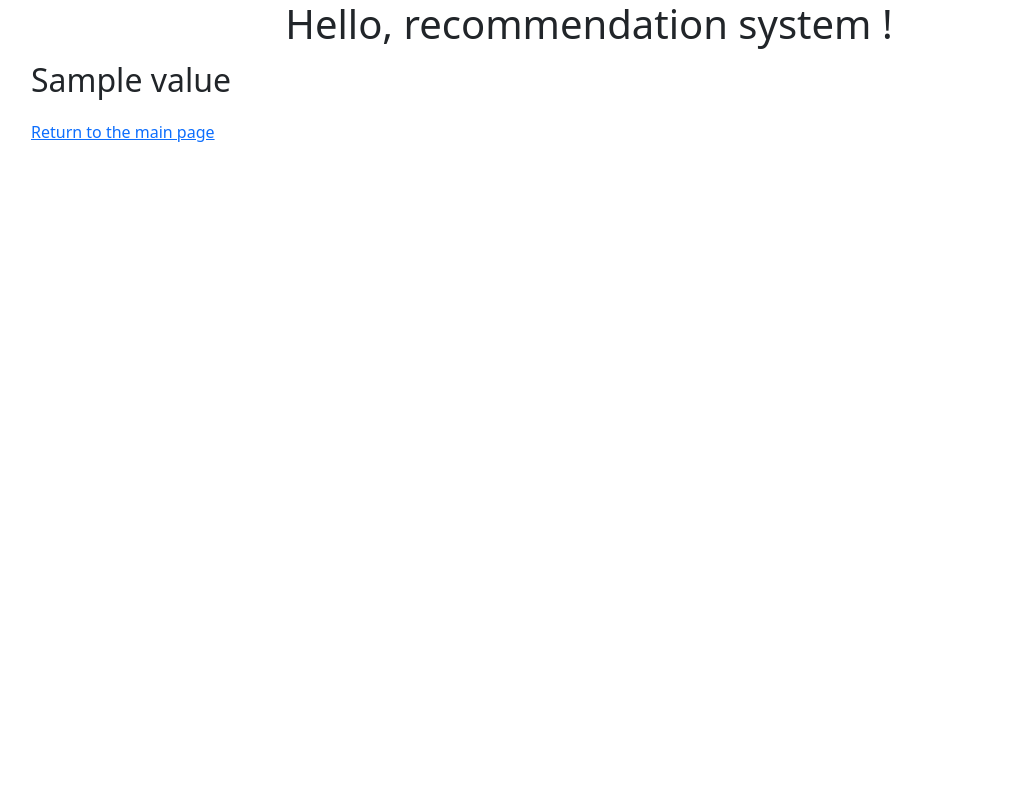
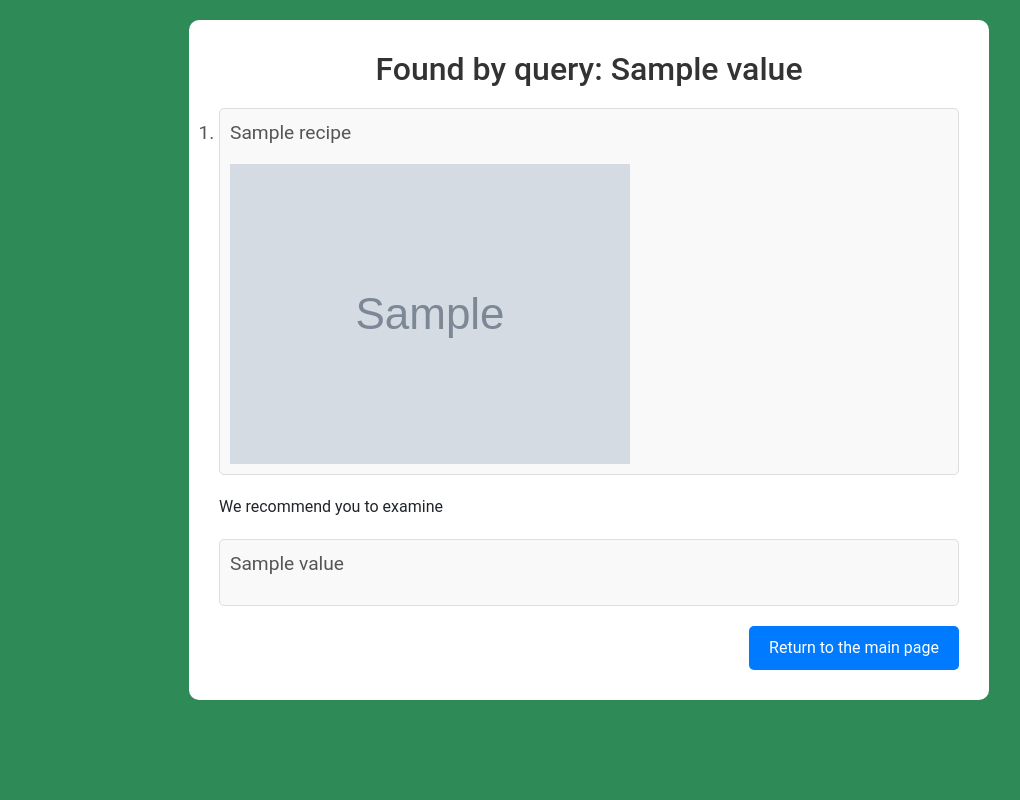
Before and after one commit to makspedos/DishMatch-Dish-Recommender, a Flask app: template culinary/templates/html/index.html in a window 1280 px wide. Shown: the whole page, without its empty margins (51-1071 px from the left). Run offline with Flask 3, Linux system fonts and the light colour scheme; the template is opened without the code that fills it: most values are stand-ins (such as "Sample title", 1, 10 or a date in 2020); grey boxes marked "Sample" are stand-in pictures.

Commit message:
Commit to change styles and add api logic that extracts recipes from spoonacular

```diff
--- a/app.py
+++ b/app.py
@@ -1,5 +1,7 @@
 from flask import Flask, render_template, request
 from culinary.culinary import culinary_bp
+
+
 
 def create_app():
     app = Flask(__name__)
--- a/culinary/templates/html/base.html
+++ b/culinary/templates/html/base.html
@@ -7,10 +7,13 @@
     <link href="{{ url_for('static', filename='styles.css')}}" rel="stylesheet" type="text/css" >
 </head>
 <body>
-<div class="container">
-    {% block content %}
-    {% endblock %}
+<div class="main-page">
+    <div class="container">
+        {% block content %}
+        {% endblock %}
 </div>
+</div>
+
 <script src="https://cdn.jsdelivr.net/npm/bootstrap@5.3.3/dist/js/bootstrap.bundle.min.js" integrity="sha384-YvpcrYf0tY3lHB60NNkmXc5s9fDVZLESaAA55NDzOxhy9GkcIdslK1eN7N6jIeHz" crossorigin="anonymous"></script>
 </body>
 </html>
--- a/culinary/templates/html/index.html
+++ b/culinary/templates/html/index.html
@@ -1,14 +1,29 @@
 {% extends 'html/base.html' %}
 {% block content %}
-    <h1 class="text-center">Hello, recommendation system ! </h1>
     {% if value %}
-        <p class="value">{{ value }}</p>
-        <a href="{{ url_for('culinary.form_find')}}">Return to the main page</a>
+        <div class="caption-query">
+            <h1 class="text-center">Found by query: {{ value }}</h1>
+        </div>
+        <div>
+            <ol>
+                {% for recipe in recipes %}
+                <li class="result-li">
+                    <p class="value">{{ recipe.title }}</p>
+                    <img src="{{ recipe.image }}" alt="{{ recipe.title }}" class="recipe-image">
+                </li>
+            {% endfor %}
+            </ol>
+            <p class="value">We recommend you to examine</p>
+            <ol class="recommend-ol">
+                <li class="result-li"><p class="value">{{ value }}</p></li>
+            </ol>
+            <a class="button" href="{{ url_for('culinary.form_find')}}">Return to the main page</a>
+        </div>
     {% else %}
+    <h1 class="text-center">Find available recipes </h1>
     <form method="get">
         <div class="form-group">
             <label for="search-value">Enter item to find</label>
-
             <input class="form-control" type="text" name="search-value" placeholder="Enter there">
             <button class="btn btn-primary" type="submit">Find</button>
         </div>
--- a/static/styles.css
+++ b/static/styles.css
@@ -1,18 +1,110 @@
-p.value{
-    font-size: 32px;
+/* Загальні стилі для всього документа */
+html, body {
+    height: 100%;
+    margin: 0;
+    padding: 0;
+    font-family: "Roboto", "Lucida Grande", "DejaVu Sans", "Bitstream Vera Sans", Verdana, Arial, sans-serif;
+    background-color: #f0f8ff; /* Легкий фон */
 }
 
-.form-group{
+/* Головний контейнер сторінки */
+.main-page {
+    background-color: #2e8b57; /* Глибокий зелений фон */
+    min-height: 100%;
     display: flex;
     justify-content: center;
-    gap: 10px;
-    margin-top: 350px;
+    align-items: baseline;
+    padding: 20px;
+}
 
+/* Основний контент */
+.container {
+    background: #ffffff; /* Білий фон */
+    border-radius: 10px; /* Згладжені кути */
+    padding: 30px;
+    max-width: 800px;
+    width: 100%;
 }
+
+/* Центрування тексту */
+.text-center {
+    text-align: center;
+    margin-bottom: 20px;
+}
+
+/* Поле вводу */
 input.form-control {
-    width: 80%;
+    width: 100%;
+    max-width: 500px;
+    padding: 10px;
+    border: 2px solid #ccc;
+    border-radius: 5px;
+    font-size: 1rem;
+    margin-bottom: 20px;
 }
+
+/* Мітки */
 label {
-    font-size: 1.2rem;  /* Розмір шрифта для мітки */
-    margin-bottom: 10px;  /* Відступ між міткою та полем вводу */
+    font-size: 1.2rem;
+    margin-bottom: 10px;
+    color: #333;
 }
+
+/* Кнопка пошуку */
+button.btn-primary {
+    background-color: #007bff;
+    border: none;
+    padding: 10px 20px;
+    font-size: 1rem;
+    border-radius: 5px;
+    transition: background-color 0.3s ease;
+}
+
+button.btn-primary:hover {
+    background-color: #0056b3;
+}
+
+/* Результати */
+ol {
+    padding: 0;
+    margin: 20px 0;
+}
+
+ol.recommend-ol{
+    list-style: none;
+}
+li.result-li {
+    font-size: 1.2rem;
+    color: #555;
+    padding: 10px;
+    background-color: #f9f9f9;
+    border-radius: 5px;
+    margin-bottom: 10px;
+    border: 1px solid #ddd;
+}
+
+
+/* Кнопка "Return to the main page" */
+a.button {
+    display: inline-block;
+    padding: 10px 20px;
+    background-color: #007bff;
+    color: white;
+    border-radius: 5px;
+    text-decoration: none;
+    text-align: center;
+    float: right;
+    transition: background-color 0.3s ease;
+}
+
+a.button:hover {
+    background-color: #0056b3;
+    color: #f9f9f9;
+}
+
+/* Заголовки */
+.caption-query h1 {
+    font-size: 2rem;
+    color: #333;
+    margin-bottom: 10px;
+}
```
Also changed, not shown: culinary/culinary.py (+26 -2 lines), culinary/templates/html/form.html (deleted, +0 -10 lines), 1 other file.
